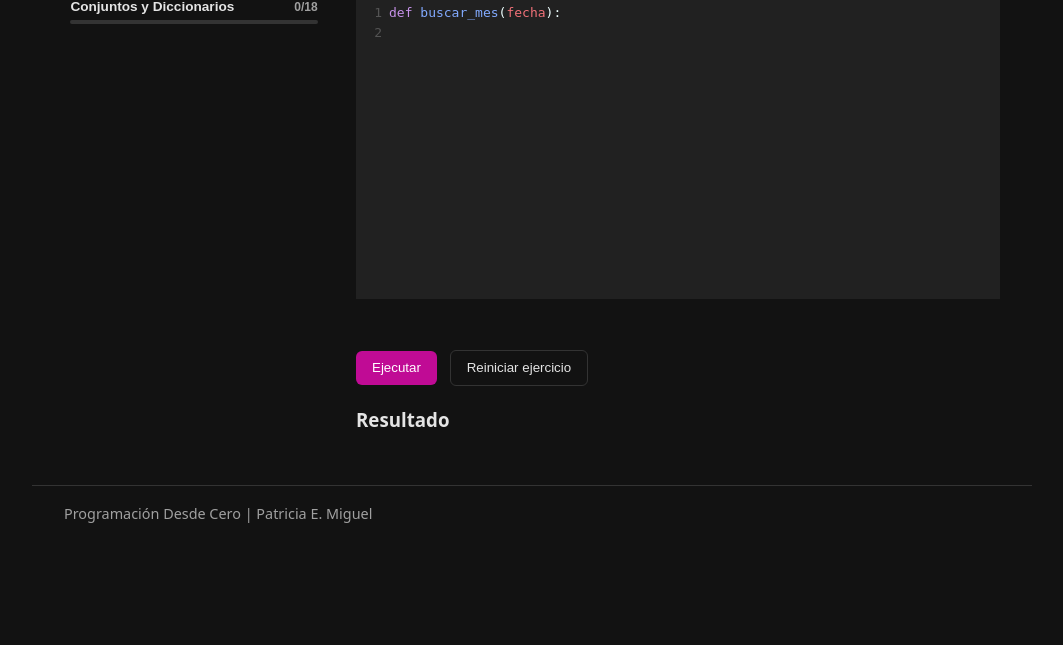
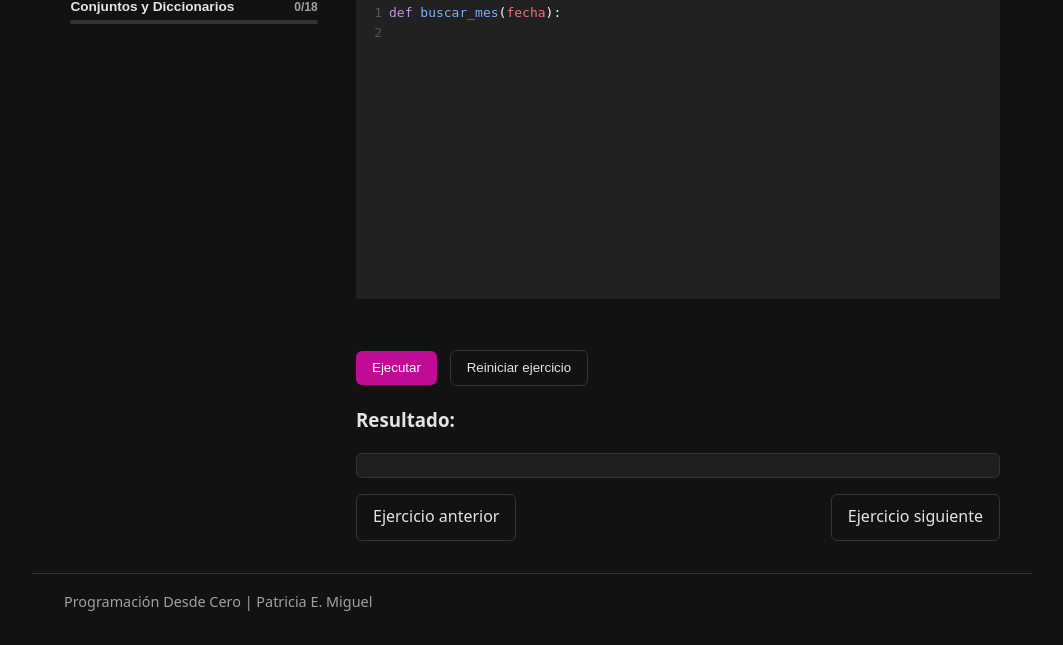
Before and after one commit to patr1c1a/plataforma-practica-interactiva, a FastAPI app: a page that uses web/templates/fragments/exercise_detail.html in a window 1280 px wide. Shown: the part 1034-1679 px from the top of the page, without its empty margins (108-1171 px from the left). Before the commit the page ends 1557 px from the top, so only its background shows below. Run offline with FastAPI, Linux system fonts and the light colour scheme; some libraries are stand-ins or nearby versions.

Commit message:
feat: agregar botones de anterior y siguiente en los ejercicios.

```diff
--- a/web/static/css/styles.css
+++ b/web/static/css/styles.css
@@ -355,6 +355,17 @@ header {
   align-items: center;
 }
 
+.exercise-navigation {
+  margin-top: 1rem;
+  display: flex;
+  gap: 0.8rem;
+  flex-wrap: wrap;
+}
+
+.exercise-next-link {
+  margin-left: auto;
+}
+
 .categories-section {
   margin-top: 3rem;
 }
--- a/web/templates/fragments/exercise_detail.html
+++ b/web/templates/fragments/exercise_detail.html
@@ -93,16 +93,9 @@
 
 <h3>Código</h3>
 
-<form
-  hx-post="/exercises/{{ category_name }}/{{ function_name }}/run"
-  hx-target="#result"
-  hx-swap="innerHTML"
->
-  <textarea
-    id="code-editor"
-    name="code"
-    data-storage-key="exercise-{{ category_name }}-{{ function_name }}"
-  >{{ function_signature }}</textarea>
+<form hx-post="/exercises/{{ category_name }}/{{ function_name }}/run" hx-target="#result" hx-swap="innerHTML">
+  <textarea id="code-editor" name="code"
+    data-storage-key="exercise-{{ category_name }}-{{ function_name }}">{{ function_signature }}</textarea>
 
   <br><br>
 
@@ -116,5 +109,21 @@
   </div>
 </form>
 
-<h3>Resultado</h3>
+<h3>Resultado:</h3>
+<section class="problem-example-item">
   <div id="result"></div>
+</section>
+
+<div class="exercise-navigation">
+  {% if previous_exercise %}
+  <a href="/exercises/{{ previous_exercise[0] }}/{{ previous_exercise[1] }}" class="button-secondary">
+    Ejercicio anterior
+  </a>
+  {% endif %}
+
+  {% if next_exercise %}
+  <a href="/exercises/{{ next_exercise[0] }}/{{ next_exercise[1] }}" class="button-secondary exercise-next-link">
+    Ejercicio siguiente
+  </a>
+  {% endif %}
+</div>
```
Also changed, not shown: web/app/routers/exercises.py (+17 -0 lines). Lines whose indentation alone changed are shown as unchanged.
